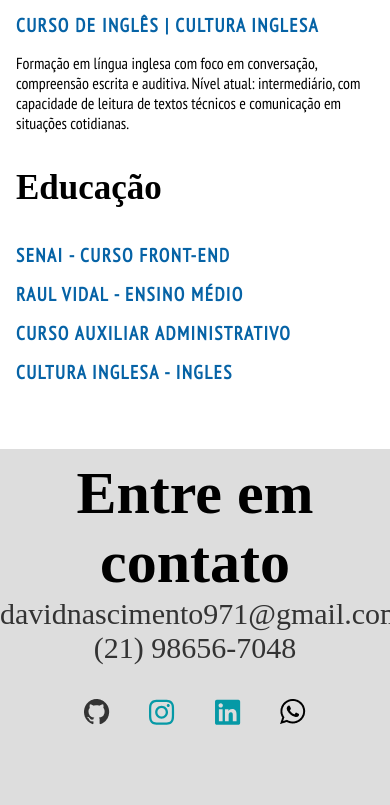
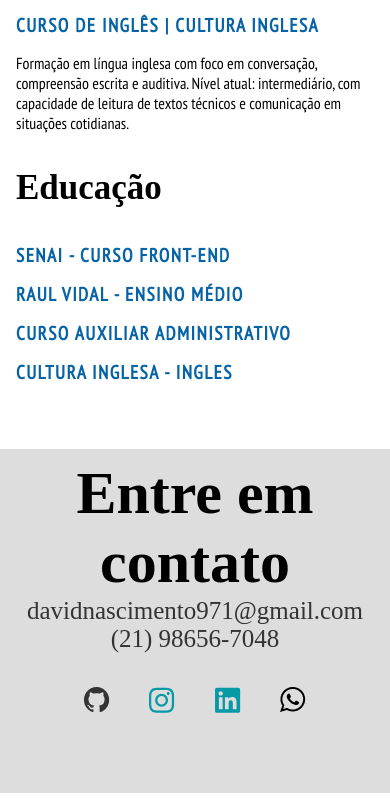
Before and after one commit to davidnascimento971/sobre-mim, a plain HTML site: page index.html in a window 390 px wide. Shown: the part 2461-3266 px from the top of the page. Drawn offline with Linux system fonts and the light colour scheme; files whose address does not match are found by name; a web font is replaced by a local one.

Commit message:
pronto (eu espero)

```diff
--- a/css/estilo.css
+++ b/css/estilo.css
@@ -208,11 +208,11 @@ html{
 #footer{
     flex-direction: column;
     height: auto;
-    width: 100%;
+    max-width: 100%;
     padding-bottom: 80px;
 }
 .tega{
-    width: 100%;
+    max-width: 100%;
     height: auto;
 }
 .top{
@@ -223,6 +223,10 @@ html{
     width: 100%;
     height: auto;
 }
+.social{
+    font-size: 25px;
+}
+
 }
 
 
```
